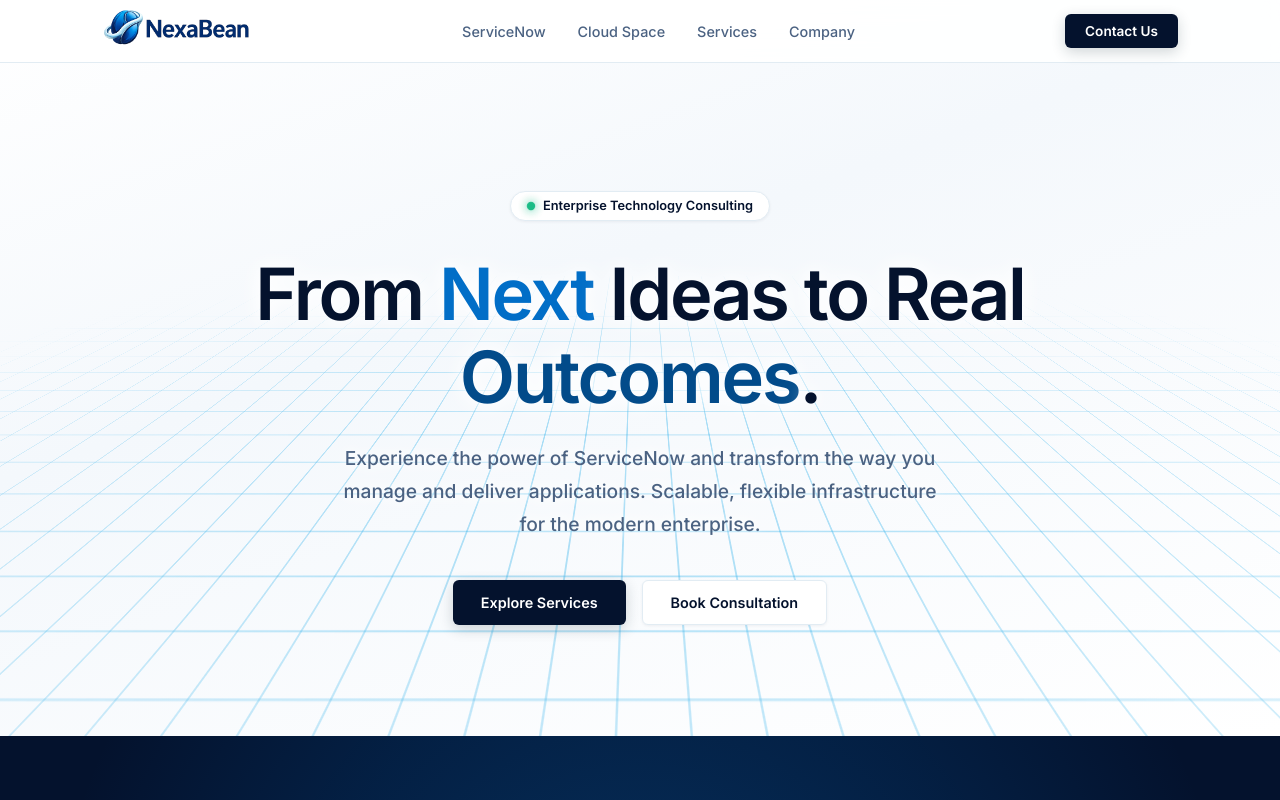
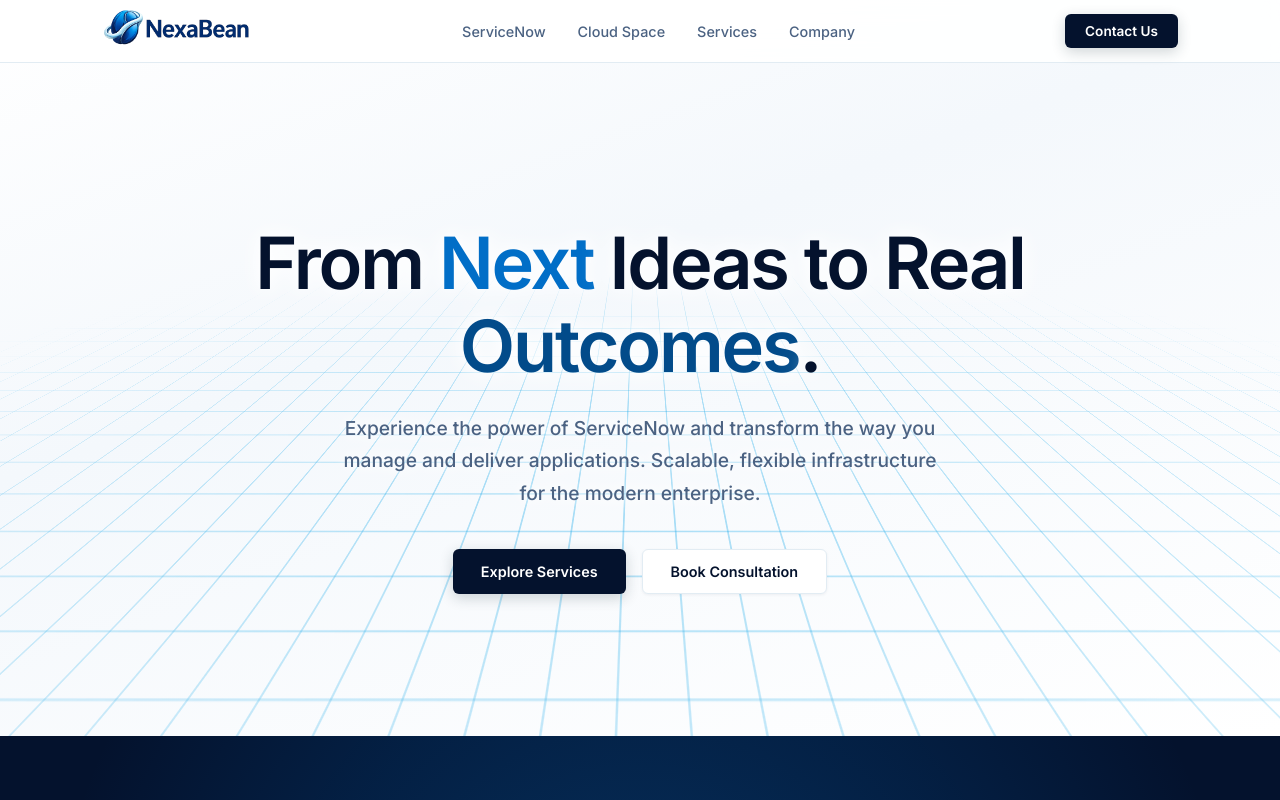
Before and after one commit to Shoreline-Global/nexabean, a Next.js app: page / in a window 1280 px wide. Shown: the top 800 px of the page. Built offline with nearby package versions, Linux system fonts and the light colour scheme.

Commit message:
Remove hero badge completely

```diff
--- a/src/app/page.tsx
+++ b/src/app/page.tsx
@@ -11,11 +11,7 @@
         </div>
         <div className="container">
           <div className="hero-content">
-            <ScrollReveal>
-              <div className="hero-badge">
-                <span className="dot"></span> Enterprise Technology Consulting
-              </div>
-            </ScrollReveal>
+
             <ScrollReveal delay={100}>
               <h1>From <span style={{ color: '#016ec7' }}>Next</span> Ideas to Real <span style={{ color: '#024b8a' }}>Outcomes</span>.</h1>
             </ScrollReveal>
```
